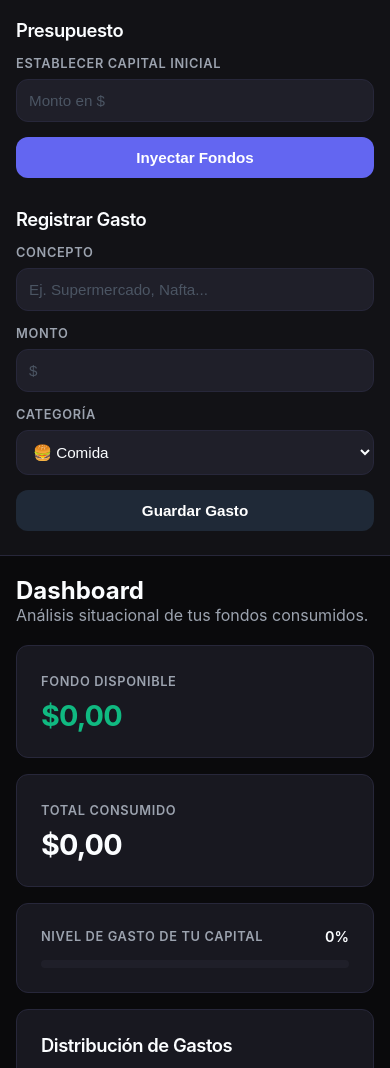
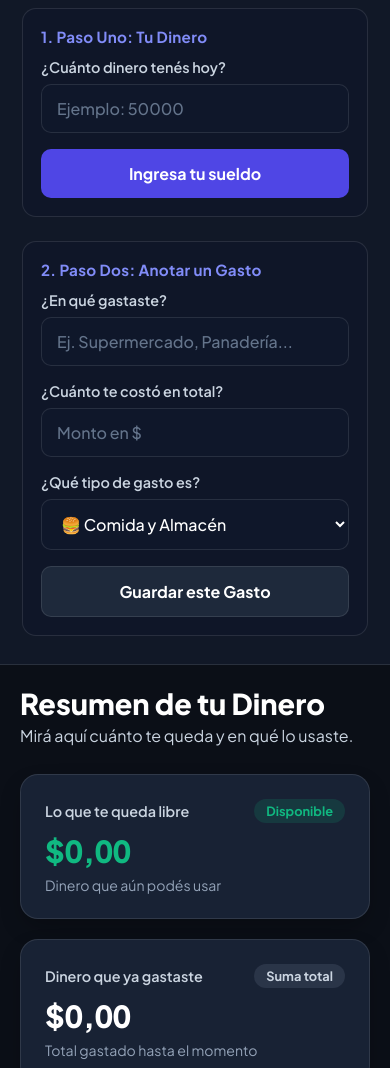
Before and after one commit to gustyaguero21/FinanzasHub, a plain HTML site: page index.html in a window 390 px wide. Shown: the part 89-1157 px from the top of the page. Drawn offline with Linux system fonts and the light colour scheme.

Commit message:
Commit: adding understanding

```diff
--- a/css/styles.css
+++ b/css/styles.css
@@ -1,17 +1,31 @@
+@import url('https://fonts.googleapis.com/css2?family=Plus+Jakarta+Sans:wght@400;500;600;700;800&display=swap');
+
 :root {
-    --bg-main: #0a0a0c;
-    --bg-sidebar: #121216;
-    --bg-card: #181820;
-    --bg-input: #1f1f29;
-    --primary: #6366f1;
-    --primary-hover: #4f46e5;
+    /* Colores oscuros de alto contraste y muy claros para leer sin esfuerzo */
+    --bg-main: #0b0f17;
+    --bg-sidebar: #111827;
+    --bg-card: #182234;
+    --bg-card-hover: #1e2a40;
+    --bg-input: #0f172a;
+
+    --primary: #4f46e5;
+    --primary-light: #818cf8;
+
     --success: #10b981;
-    --danger: #f43f5e;
-    --warning: #fbbf24;
-    --text-main: #fbfdff;
-    --text-muted: #9ca3af;
-    --border: #27273a;
-    --radius: 12px;
+    --success-bg: rgba(16, 185, 129, 0.15);
+
+    --text-main: #ffffff;
+    --text-muted: #cbd5e1;       /* Texto más claro para facilitar la lectura */
+    --text-subtle: #94a3b8;
+
+    --border: rgba(255, 255, 255, 0.1);
+    --border-hover: rgba(99, 102, 241, 0.4);
+
+    --radius-sm: 10px;
+    --radius: 14px;
+    --radius-lg: 18px;
+
+    --shadow-card: 0 10px 25px -5px rgba(0, 0, 0, 0.3);
 }
 
 * {
@@ -21,17 +35,20 @@
 }
 
 body {
-    font-family: 'Inter', system-ui, -apple-system, sans-serif;
+    font-family: 'Plus Jakarta Sans', system-ui, -apple-system, sans-serif;
     background-color: var(--bg-main);
     color: var(--text-main);
     height: 100vh;
     overflow: hidden;
     display: flex;
+    font-size: 16px; /* Tamaño de fuente base más generoso */
+    -webkit-font-smoothing: antialiased;
 }
 
+/* --- ESTRUCTURA PRINCIPAL --- */
 .dashboard-container {
     display: grid;
-    grid-template-columns: 320px 1fr 360px;
+    grid-template-columns: 340px 1fr 350px;
     width: 100vw;
     height: 100vh;
 }
@@ -39,10 +56,10 @@ body {
 .sidebar {
     background-color: var(--bg-sidebar);
     border-right: 1px solid var(--border);
-    padding: 30px 24px;
+    padding: 28px 22px;
     display: flex;
     flex-direction: column;
-    gap: 30px;
+    gap: 24px;
     overflow-y: auto;
 }
 
@@ -51,93 +68,137 @@ body {
     border-left: 1px solid var(--border);
 }
 
-
 .main-content {
-    padding: 40px;
+    padding: 36px;
     overflow-y: auto;
     display: flex;
     flex-direction: column;
-    gap: 30px;
+    gap: 28px;
 }
 
+/* --- MARCA Y TITULOS --- */
+.brand-header {
+    display: flex;
+    align-items: center;
+    gap: 12px;
+}
 
-h2 {
-    font-size: 1.15rem;
-    font-weight: 600;
-    color: var(--text-main);
-    margin-bottom: 15px;
-    letter-spacing: -0.025em;
+.brand-icon {
+    width: 42px;
+    height: 42px;
+    background: linear-gradient(135deg, var(--primary), #8b5cf6);
+    border-radius: 12px;
+    display: flex;
+    align-items: center;
+    justify-content: center;
+    font-size: 1.3rem;
 }
 
 .brand {
-    font-size: 1.4rem;
-    font-weight: 700;
-    color: var(--text-main);
-    display: flex;
-    align-items: center;
-    gap: 10px;
-    margin-bottom: 10px;
+    font-size: 1.35rem;
+    font-weight: 800;
+    color: #ffffff;
 }
 
-.brand span {
-    color: var(--primary);
+.brand-sub {
+    color: var(--text-muted);
+    font-size: 0.88rem;
 }
 
+h1 {
+    font-size: 1.8rem;
+    font-weight: 800;
+    color: #ffffff;
+    margin-bottom: 4px;
+}
 
+.subtitle {
+    color: var(--text-muted);
+    font-size: 1rem;
+}
+
+h2 {
+    font-size: 0.95rem;
+    font-weight: 700;
+    color: var(--primary-light);
+    letter-spacing: 0.02em;
+    margin-bottom: 12px;
+}
+
+/* --- BLOQUES DE PASOS --- */
+.section-box {
+    background: rgba(15, 23, 42, 0.6);
+    padding: 18px;
+    border-radius: var(--radius);
+    border: 1px solid var(--border);
+}
+
+/* --- FORMULARIOS E INPUTS --- */
 .input-group {
     display: flex;
     flex-direction: column;
     gap: 8px;
-    margin-bottom: 15px;
+    margin-bottom: 16px;
 }
 
 label {
-    font-size: 0.8rem;
+    font-size: 0.9rem;
     font-weight: 600;
     color: var(--text-muted);
-    text-transform: uppercase;
-    letter-spacing: 0.05em;
 }
 
 input, select {
     width: 100%;
-    padding: 12px;
+    padding: 13px 15px;
     border: 1px solid var(--border);
-    border-radius: var(--radius);
-    font-size: 0.95rem;
+    border-radius: var(--radius-sm);
+    font-size: 1rem; /* Texto de entrada más grande */
     background-color: var(--bg-input);
     color: var(--text-main);
     transition: all 0.2s ease;
+    font-family: inherit;
+    font-weight: 500;
 }
 
 input:focus, select:focus {
     outline: none;
-    border-color: var(--primary);
-    box-shadow: 0 0 0 3px rgba(99, 102, 241, 0.15);
+    border-color: var(--primary-light);
+    box-shadow: 0 0 0 3px rgba(99, 102, 241, 0.25);
 }
 
 input::placeholder {
-    color: #4b5563;
+    color: #64748b;
 }
 
 button {
     width: 100%;
-    padding: 12px;
+    padding: 14px 18px;
     background-color: var(--primary);
-    color: white;
+    color: #ffffff;
     border: none;
-    border-radius: var(--radius);
-    font-size: 0.95rem;
-    font-weight: 600;
+    border-radius: var(--radius-sm);
+    font-size: 1rem; /* Texto de botón claro y grande */
+    font-weight: 700;
     cursor: pointer;
     transition: all 0.2s ease;
+    font-family: inherit;
 }
 
 button:hover {
-    background-color: var(--primary-hover);
+    background-color: #4338ca;
     transform: translateY(-1px);
 }
 
+.btn-dark {
+    background-color: #1e293b;
+    border: 1px solid var(--border);
+}
+
+.btn-dark:hover {
+    background-color: #334155;
+}
+
+/* --- TARJETAS --- */
 .widgets-grid {
     display: grid;
     grid-template-columns: repeat(2, 1fr);
@@ -147,53 +208,119 @@ button:hover {
 .card {
     background-color: var(--bg-card);
     padding: 24px;
-    border-radius: var(--radius);
+    border-radius: var(--radius-lg);
     border: 1px solid var(--border);
+    box-shadow: var(--shadow-card);
 }
 
-.card-full { grid-column: span 2; }
+.card-full {
+    grid-column: span 2;
+}
+
+.card-header {
+    display: flex;
+    justify-content: space-between;
+    align-items: center;
+}
+
+.card-subtext {
+    font-size: 0.88rem;
+    color: var(--text-subtle);
+    margin-top: 6px;
+    display: block;
+}
 
 .metric {
-    font-size: 2.2rem;
+    font-size: 2.3rem;
+    font-weight: 800;
+    margin-top: 8px;
+    font-variant-numeric: tabular-nums;
+}
+
+.metric-balance {
+    color: var(--success);
+}
+
+/* BADGES */
+.status-badge {
+    font-size: 0.8rem;
     font-weight: 700;
-    margin-top: 8px;
-    letter-spacing: -0.03em;
+    padding: 4px 12px;
+    border-radius: 20px;
+}
+
+.badge-success {
+    background: var(--success-bg);
+    color: var(--success);
+}
+
+.badge-neutral {
+    background: rgba(148, 163, 184, 0.15);
+    color: var(--text-muted);
+}
+
+/* --- BARRA DE PROGRESO --- */
+.progress-header {
+    display: flex;
+    justify-content: space-between;
+    align-items: center;
+}
+
+.percent-badge {
+    font-weight: 800;
+    font-size: 1rem;
+    color: var(--primary-light);
+    background: rgba(99, 102, 241, 0.15);
+    padding: 4px 12px;
+    border-radius: 12px;
 }
 
 .progress-container {
-    margin-top: 15px;
+    margin-top: 14px;
     background: var(--bg-input);
     border-radius: 999px;
-    height: 8px;
+    height: 12px;
     overflow: hidden;
+    border: 1px solid var(--border);
 }
 
 .progress-bar {
     width: 0%;
     height: 100%;
-    background: var(--primary);
-    transition: width 0.4s cubic-bezier(0.4, 0, 0.2, 1), background-color 0.3s;
+    border-radius: 999px;
+    background: linear-gradient(90deg, var(--primary), var(--primary-light));
+    transition: width 0.5s ease;
 }
 
+/* --- CATEGORÍAS Y HISTORIAL --- */
 .category-row {
     display: flex;
     justify-content: space-between;
     align-items: center;
     padding: 12px 0;
     border-bottom: 1px solid var(--border);
+    font-size: 0.95rem;
 }
+
 .category-row:last-child { border: none; }
 
 .cat-tag {
-    padding: 4px 10px;
-    border-radius: 20px;
-    font-size: 0.75rem;
-    font-weight: 600;
+    padding: 4px 12px;
+    border-radius: 6px;
+    font-size: 0.82rem;
+    font-weight: 700;
 }
-.cat-Comida { background: rgba(244, 63, 94, 0.15); color: var(--danger); }
-.cat-Transporte { background: rgba(99, 102, 241, 0.15); color: var(--primary); }
-.cat-Entretenimiento { background: rgba(251, 191, 36, 0.15); color: var(--warning); }
-.cat-Otros { background: rgba(156, 163, 175, 0.15); color: var(--text-muted); }
+
+.cat-Comida { background: rgba(244, 63, 94, 0.15); color: #fb7185; }
+.cat-Transporte { background: rgba(99, 102, 241, 0.15); color: #a5b4fc; }
+.cat-Entretenimiento { background: rgba(245, 158, 11, 0.15); color: #fde047; }
+.cat-Otros { background: rgba(148, 163, 184, 0.15); color: #cbd5e1; }
+
+.empty-state {
+    color: var(--text-subtle);
+    font-size: 0.95rem;
+    padding: 10px 0;
+}
 
 .history-list {
     display: flex;
@@ -210,149 +337,72 @@ button:hover {
     align-items: center;
     padding: 14px;
     background: var(--bg-input);
-    border-radius: var(--radius);
+    border-radius: var(--radius-sm);
     border: 1px solid var(--border);
-    animation: slideIn 0.25s ease-out;
+    font-size: 0.95rem;
 }
 
-@keyframes slideIn {
-    from { transform: translateX(10px); opacity: 0; }
-    to { transform: translateX(0); opacity: 1; }
+/* CAJA CONSEJO */
+.hint-box {
+    font-size: 0.95rem;
+    color: var(--text-main);
+    line-height: 1.6;
+    background-color: var(--bg-input);
+    padding: 16px;
+    border-radius: var(--radius-sm);
+    border-left: 4px solid var(--primary);
 }
 
-.hint-box {
-    font-size: 0.9rem;
-    color: var(--text-muted);
-    line-height: 1.5;
-}
-/* --- ESTILOS EXCLUSIVOS PARA LOS DESPLEGABLES MENSUALES --- */
+/* ACORDEÓN MENSUAL */
 .month-accordion-btn {
     width: 100%;
-    padding: 12px 16px;
+    padding: 14px;
     background-color: var(--bg-card);
     border: 1px solid var(--border);
-    border-radius: var(--radius);
+    border-radius: var(--radius-sm);
     color: var(--text-main);
     font-size: 0.95rem;
-    font-weight: 600;
-    text-align: left;
+    font-weight: 700;
     display: flex;
     justify-content: space-between;
     align-items: center;
     cursor: pointer;
     margin-top: 10px;
-    transition: background-color 0.2s ease;
 }
 
-.month-accordion-btn:hover {
-    background-color: var(--bg-input);
-    transform: none; /* Evita el comportamiento de los botones comunes */
-}
-
-/* El contenedor que esconde o muestra los gastos */
 .month-content {
     max-height: 0;
     overflow: hidden;
     transition: max-height 0.3s ease-out;
     display: flex;
     flex-direction: column;
-    gap: 10px;
-    padding: 0 4px;
+    gap: 8px;
 }
 
 .month-content.open {
     max-height: 1000px;
     margin-top: 10px;
-    margin-bottom: 15px;
+    margin-bottom: 12px;
 }
 
-/* Pequeña flecha indicadora */
-.month-accordion-btn::after {
-    content: '▼';
-    font-size: 0.75rem;
-    color: var(--text-muted);
-    transition: transform 0.3s ease;
+.dashboard-footer {
+    margin-top: auto;
+    color: var(--text-subtle);
+    font-size: 0.85rem;
+    text-align: center;
 }
 
-.month-accordion-btn.active::after {
-    transform: rotate(180deg);
+/* RESPONSIVO */
+@media (max-width: 1024px) {
+    body { overflow-y: auto; height: auto; }
+    .dashboard-container { grid-template-columns: 1fr; height: auto; }
+    .sidebar { border-right: none; border-bottom: 1px solid var(--border); }
+    .sidebar-right { border-left: none; border-top: 1px solid var(--border); }
 }
 
-/* --- 📱 DISEÑO RESPONSIVO (MEDIA QUERIES) --- */
-
-/* 1. Tablets y Pantallas Medianas (Hasta 1024px) */
-@media (max-width: 1024px) {
-    body {
-        overflow-y: auto; /* Permitimos el scroll general en móviles */
-        height: auto;
-    }
-
-    .dashboard-container {
-        grid-template-columns: 1fr; /* Pasa a ser una sola columna limpia */
-        grid-template-rows: auto;
-        height: auto;
-        width: 100%;
-    }
-
-    /* Modificamos los sidebars para que ocupen todo el ancho */
-    .sidebar {
-        border-right: none;
-        border-bottom: 1px solid var(--border);
-        padding: 24px;
-        height: auto;
-        overflow-y: visible;
-    }
-
-    .sidebar-right {
-        border-left: none;
-        border-top: 1px solid var(--border);
-    }
-
-    .main-content {
-        padding: 24px;
-        height: auto;
-        overflow-y: visible;
-    }
-
-    /* El historial ya no necesita crecer infinitamente en móvil */
-    .history-list {
-        overflow-y: visible;
-        max-height: none;
-    }
+@media (max-width: 640px) {
+    .main-content { padding: 20px; }
+    .widgets-grid { grid-template-columns: 1fr; }
+    .card-full { grid-column: span 1; }
+    .metric { font-size: 1.9rem; }
 }
-
-/* 2. Smartphones (Hasta 640px) */
-@media (max-width: 640px) {
-    .main-content {
-        padding: 20px 16px;
-        gap: 20px;
-    }
-
-    .sidebar {
-        padding: 24px 16px;
-    }
-
-    /* Las tarjetas del dashboard pasan a ocupar el 100% (1 por fila) */
-    .widgets-grid {
-        grid-template-columns: 1fr;
-        gap: 16px;
-    }
-
-    .card-full {
-        grid-column: span 1; /* Ya no se estira doble */
-    }
-
-    /* Achicamos un pelín las métricas para que no rompan en pantallas chicas */
-    .metric {
-        font-size: 1.8rem;
-    }
-
-    h1 {
-        font-size: 1.5rem !important;
-    }
-
-    /* Hacemos los botones de los meses un poco más altos para tocarlos fácil */
-    .month-accordion-btn {
-        padding: 14px;
-    }
-}
--- a/index.html
+++ b/index.html
@@ -3,100 +3,111 @@
 <head>
     <meta charset="UTF-8">
     <meta name="viewport" content="width=device-width, initial-scale=1.0">
-    <title>Dashboard Financiero Interactivo</title>
+    <title>Mis Finanzas</title>
     <link rel="stylesheet" href="./css/styles.css">
 </head>
 <body>
     <div class="dashboard-container">
         <aside class="sidebar">
-            <div>
-                <div class="brand">💰 FinanzasHub</div>
-                <p style="color: var(--text-muted); font-size: 0.85rem;">Gestión de activos en tiempo real.</p>
+            <div class="brand-header">
+                <div class="brand-icon">💰</div>
+                <div>
+                    <div class="brand">Mis Finanzas</div>
+                    <p class="brand-sub">Tu billetera clara y ordenada</p>
+                </div>
             </div>
-            <div>
-                <h2>Presupuesto</h2>
+            <div class="section-box">
+                <h2>1. Paso Uno: Tu Dinero</h2>
                 <div class="input-group">
-                    <label for="budget-input">Establecer Capital Inicial</label>
-                    <input type="number" id="budget-input" placeholder="Monto en $" >
+                    <label for="budget-input">¿Cuánto dinero tenés hoy?</label>
+                    <input type="number" id="budget-input" placeholder="Ejemplo: 50000">
                 </div>
-                <button onclick="setBudget()">Inyectar Fondos</button>
+                <button onclick="setBudget()">Ingresa tu sueldo</button>
             </div>
-            <div>
-                <h2>Registrar Gasto</h2>
+            <div class="section-box">
+                <h2>2. Paso Dos: Anotar un Gasto</h2>
                 <form id="expense-form">
                     <div class="input-group">
-                        <label for="expense-name">Concepto</label>
-                        <input type="text" id="expense-name" placeholder="Ej. Supermercado, Nafta..." required>
+                        <label for="expense-name">¿En qué gastaste?</label>
+                        <input type="text" id="expense-name" placeholder="Ej. Supermercado, Panadería..." required>
                     </div>
                     <div class="input-group">
-                        <label for="expense-amount">Monto</label>
-                        <input type="number" id="expense-amount" placeholder="$" required min="1">
+                        <label for="expense-amount">¿Cuánto te costó en total?</label>
+                        <input type="number" id="expense-amount" placeholder="Monto en $" required min="1">
                     </div>
                     <div class="input-group">
-                        <label for="expense-category">Categoría</label>
+                        <label for="expense-category">¿Qué tipo de gasto es?</label>
                         <select id="expense-category">
-                            <option value="Comida">🍔 Comida</option>
-                            <option value="Transporte">🚗 Transporte</option>
-                            <option value="Entretenimiento">🎬 Entretenimiento</option>
-                            <option value="Tarjeta de Credito">💳 Tarjeta de Crédito</option>
-                            <option value="Otros">📦 Otros</option>
+                            <option value="Comida">🍔 Comida y Almacén</option>
+                            <option value="Transporte">🚗 Pasajes y Viajes</option>
+                            <option value="Entretenimiento">🎬 Salidas</option>
+                            <option value="Tarjeta de Credito">💳 Pago de Tarjeta</option>
+                            <option value="Otros">📦 Otros gastos</option>
                         </select>
                     </div>
-                    <button type="submit" style="background-color: #1f2937;">Guardar Gasto</button>
+                    <button type="submit" class="btn-dark">Guardar este Gasto</button>
                 </form>
             </div>
         </aside>
-
         <main class="main-content">
-            <div>
-                <h1 style="font-size: 1.75rem; font-weight: 700;">Dashboard</h1>
-                <p style="color: var(--text-muted);">Análisis situacional de tus fondos consumidos.</p>
-            </div>
+            <header class="main-header">
+                <div>
+                    <h1>Resumen de tu Dinero</h1>
+                    <p class="subtitle">Mirá aquí cuánto te queda y en qué lo usaste.</p>
+                </div>
+            </header>
 
             <div class="widgets-grid">
                 <div class="card">
-                    <label>FONDO DISPONIBLE</label>
-                    <div class="metric" id="balance-display" style="color: var(--success);">$0.00</div>
+                    <div class="card-header">
+                        <label>Lo que te queda libre</label>
+                        <span class="status-badge badge-success">Disponible</span>
+                    </div>
+                    <div class="metric metric-balance" id="balance-display">$0.00</div>
+                    <span class="card-subtext">Dinero que aún podés usar</span>
                 </div>
-
                 <div class="card">
-                    <label>TOTAL CONSUMIDO</label>
-                    <div class="metric" id="spent-display" style="color: var(--text-main);">$0.00</div>
+                    <div class="card-header">
+                        <label>Dinero que ya gastaste</label>
+                        <span class="status-badge badge-neutral">Suma total</span>
+                    </div>
+                    <div class="metric" id="spent-display">$0.00</div>
+                    <span class="card-subtext">Total gastado hasta el momento</span>
                 </div>
-
                 <div class="card card-full">
-                    <div style="display: flex; justify-content: space-between; align-items: center;">
-                        <label>NIVEL DE GASTO DE TU CAPITAL</label>
-                        <span id="progress-percent" style="font-weight: 600; font-size: 0.9rem;">0%</span>
+                    <div class="progress-header">
+                        <label>¿Cuánto gastaste de tu dinero?</label>
+                        <span id="progress-percent" class="percent-badge">0%</span>
                     </div>
                     <div class="progress-container">
                         <div class="progress-bar" id="progress-bar"></div>
                     </div>
                 </div>
                 <div class="card">
-                    <h2>Distribución de Gastos</h2>
+                    <h2>Gastos por Categoria</h2>
                     <div id="categories-summary">
-                        <p style="color: var(--text-muted); font-size: 0.9rem;">Sin consumos registrados.</p>
+                        <p class="empty-state">Todavía no anotaste ningún gasto.</p>
                     </div>
                 </div>
-                <div class="card" style="display: flex; flex-direction: column; justify-content: space-between;">
-                    <h2>Salud Financiera</h2>
+                <div class="card">
+                    <h2>Consejo de tu Cuenta</h2>
                     <div class="hint-box" id="health-box">
-                        Asigná un presupuesto inicial para comenzar el análisis del estado de tus cuentas.
+                        Ingresá tu dinero inicial en el paso 1 para ver recomendaciones sobre tus compras.
                     </div>
                 </div>
             </div>
+
             <footer class="dashboard-footer">
-                <p>&copy; <span id="copy-year"></span> MCC. Todos los derechos reservados.</p>
+                <p>&copy; <span id="copy-year"></span> MalardosCodingClub derechos reservados</p>
             </footer>
         </main>
         <aside class="sidebar sidebar-right">
             <div>
-                <h2>Flujo de Caja</h2>
+                <h2>Lista de Gastos Anotados</h2>
                 <div class="input-group">
-                    <label for="filter-category">Filtrar Historial</label>
+                    <label for="filter-category">Ver solo una categoría:</label>
                     <select id="filter-category" onchange="renderExpenses()">
-                        <option value="Todos">🔎 Mostrar Todos</option>
+                        <option value="Todos">🔎 Ver todos los gastos</option>
                         <option value="Comida">Comida</option>
                         <option value="Transporte">Transporte</option>
                         <option value="Entretenimiento">Entretenimiento</option>
@@ -104,11 +115,12 @@
                     </select>
                 </div>
             </div>
+
             <ul class="history-list" id="expense-list">
             </ul>
         </aside>
+    </div>
 
-    </div>
     <script src="js/script.js"></script>
 </body>
 </html>
```
